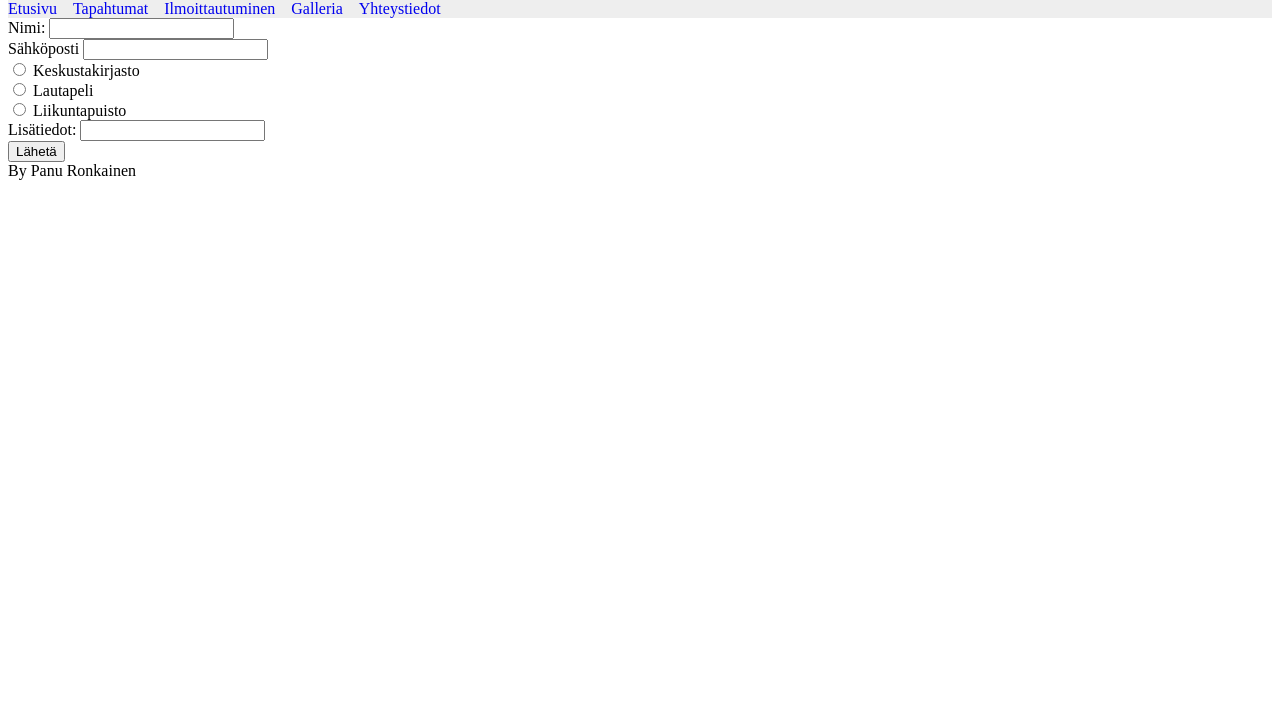
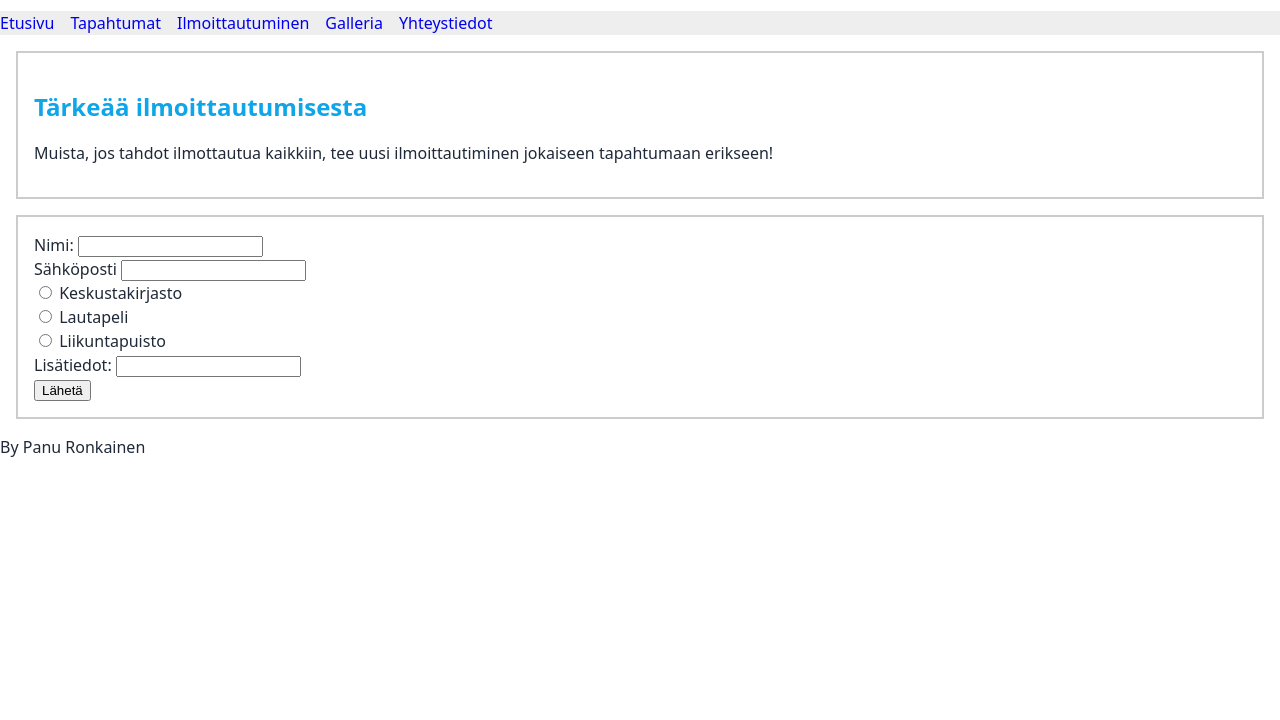
Before and after one commit to PanuRonkOAMK/tapahtumahub, a plain HTML site: page ilmoittaudu.html in a window 1280 px wide. Shown: the part 80-800 px from the top of the page. Drawn offline with Linux system fonts and the light colour scheme.

Commit message:
labra viikko 2 tehty

```diff
--- a/ilmoittaudu.html
+++ b/ilmoittaudu.html
@@ -21,6 +21,10 @@
   </header>
   <main>
     <!-- TODO: Sisältö etusivulle -->
+     <div class="box">
+      <h2 class="title strong">Tärkeää ilmoittautumisesta</h2>
+      <p>Muista, jos tahdot ilmottautua kaikkiin, tee uusi ilmoittautiminen jokaiseen tapahtumaan erikseen!</p>
+    </div>
       <form action="#" method="post">
         <label for="name">Nimi:</label>
         <input type="text" id="name" name="name"><br>
--- a/styles.css
+++ b/styles.css
@@ -30,4 +30,59 @@ caption {
   text-align: left;
   font-weight: bold;
   margin-bottom: 0.25rem;
+  font-size: 1.2rem;
 }
+:root {
+ --color-text: #1f2937;
+ --color-accent: #0ea5e9; /* tapahtumateema */
+ --space: 1rem;
+}
+html {
+  font-size: 16px;
+}
+body {
+ font-family: system-ui, sans-serif;
+ line-height: 1.5;
+ color: var(--color-text);
+ margin: 0;
+}
+.container {
+  max-width: 68ch;
+  margin: 0
+  auto;
+  padding: var(--space);
+}
+.title {
+  color: #333;
+  font-size: 1.5rem;
+  margin-bottom: 0.5rem;
+}
+.title.strong {
+  color: var(--color-accent);
+}
+
+a {
+  text-decoration: underline;
+}
+a:hover,
+a:focus {
+  text-decoration: none;
+  outline: 2px solid var(--color-accent);
+}
+.box {
+  padding: var(--space);
+  border: 2px solid #ccc;
+  margin: var(--space);
+}
+thead {
+  background-color: #f7fafc;
+}
+
+tbody tr:nth-child(even) {
+  background-color: #f1f5f9;
+}
+form {
+  padding: var(--space);
+  border: 2px solid #ccc;
+  margin: var(--space);
+}
```
